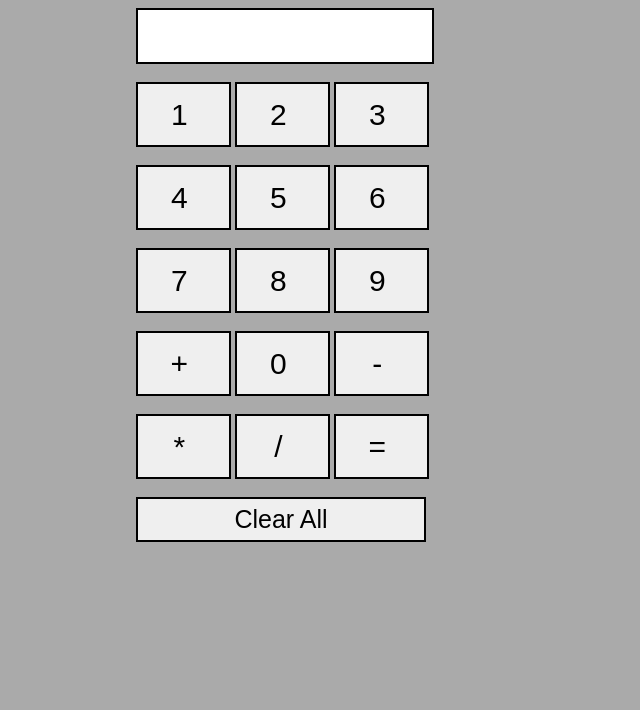
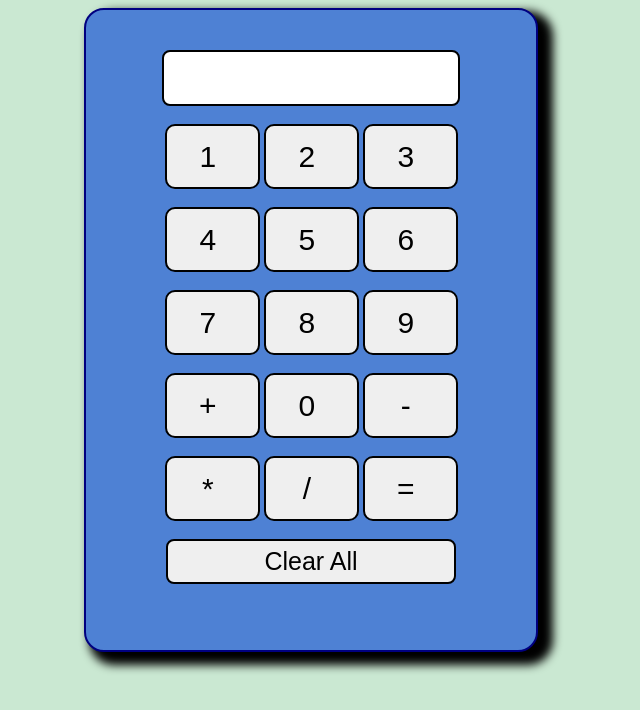
Before and after one commit to karandeepkumar/javaScript, a plain HTML site: page js_calculator.html in a window 1280 px wide. Shown: the whole page, without its empty margins (329-969 px from the left). Drawn offline with Linux system fonts and the light colour scheme.

Commit message:
Some design and layout related Changes done.
Updated UI of Calculator

```diff
--- a/js_calculator.html
+++ b/js_calculator.html
@@ -6,17 +6,19 @@
 
 	<style type="text/css">
 	body{
-		background-color: #aaa;
-	}
-	h2{
-		color: white;
-		font-family: verdana;
-		font-size: 35px;
+		background-color: #cae8d2;
 	}
 	.mydiv{
-
-		width: 350px;
-		margin: auto;
+		margin-top:100px;
+		text-align: center;
+		padding-top: 40px;
+		margin:auto;
+		width: 450px;
+		height: 600px;
+		background-color: #4e81d4;
+		border: 2px solid navy;
+		border-radius: 20px;
+		box-shadow: 10px 8px 10px 5px;
 	}
 	#inputfield{
 
@@ -28,6 +30,7 @@
 	input[type="text"]{
 
 		font-size: 30px;
+		border-radius: 8px;
 
 	}
 	input[type="button"]{
@@ -36,6 +39,7 @@
 		width: 95px;
 		height: 65px;
 		font-size: 30px;
+		border-radius: 10px;
 	}
 	input[type="reset"]{
 
@@ -43,6 +47,7 @@
 		width: 290px;
 		height: 45px;
 		font-size: 25px;
+		border-radius: 8px;
 	}
 
 	</style>
```
